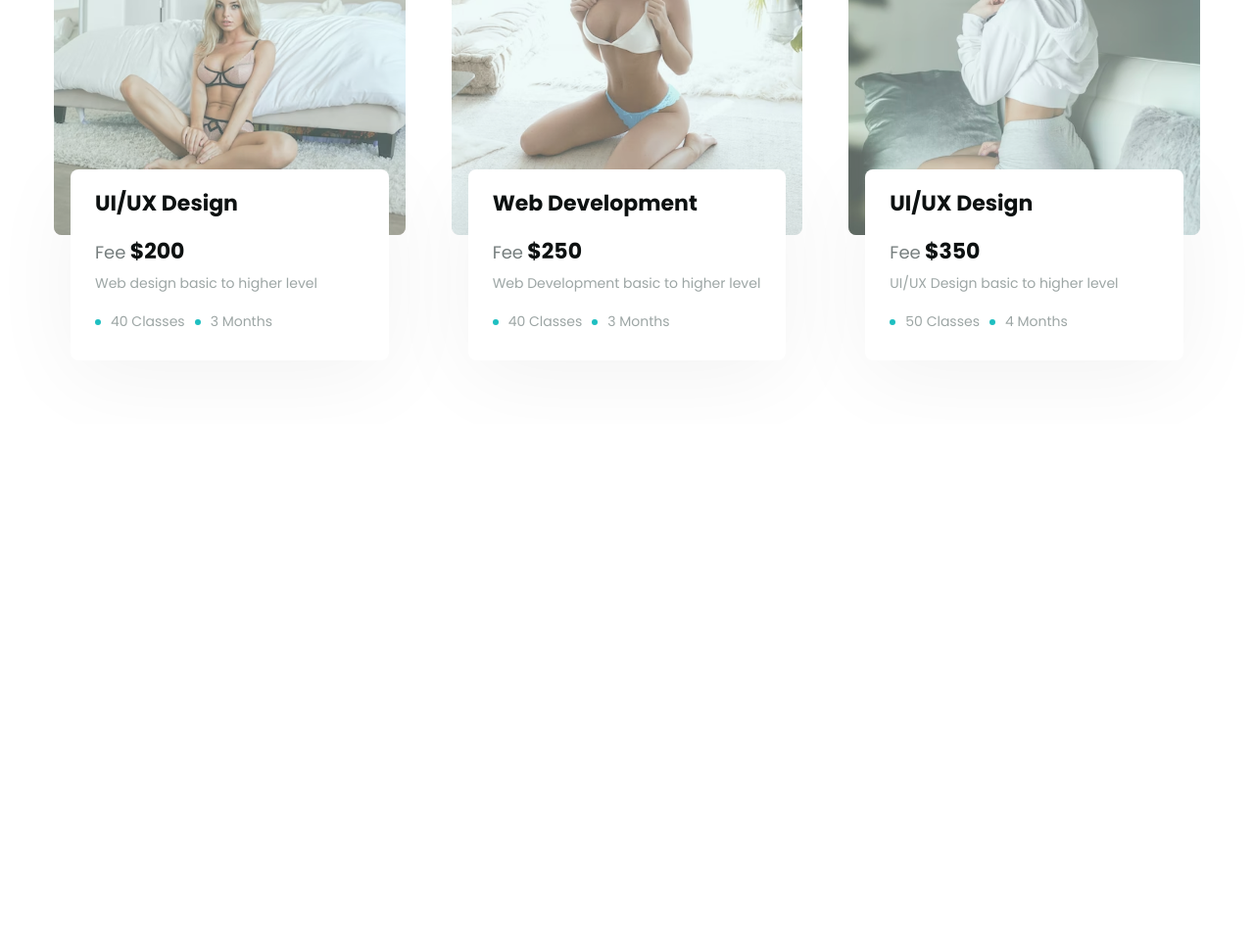
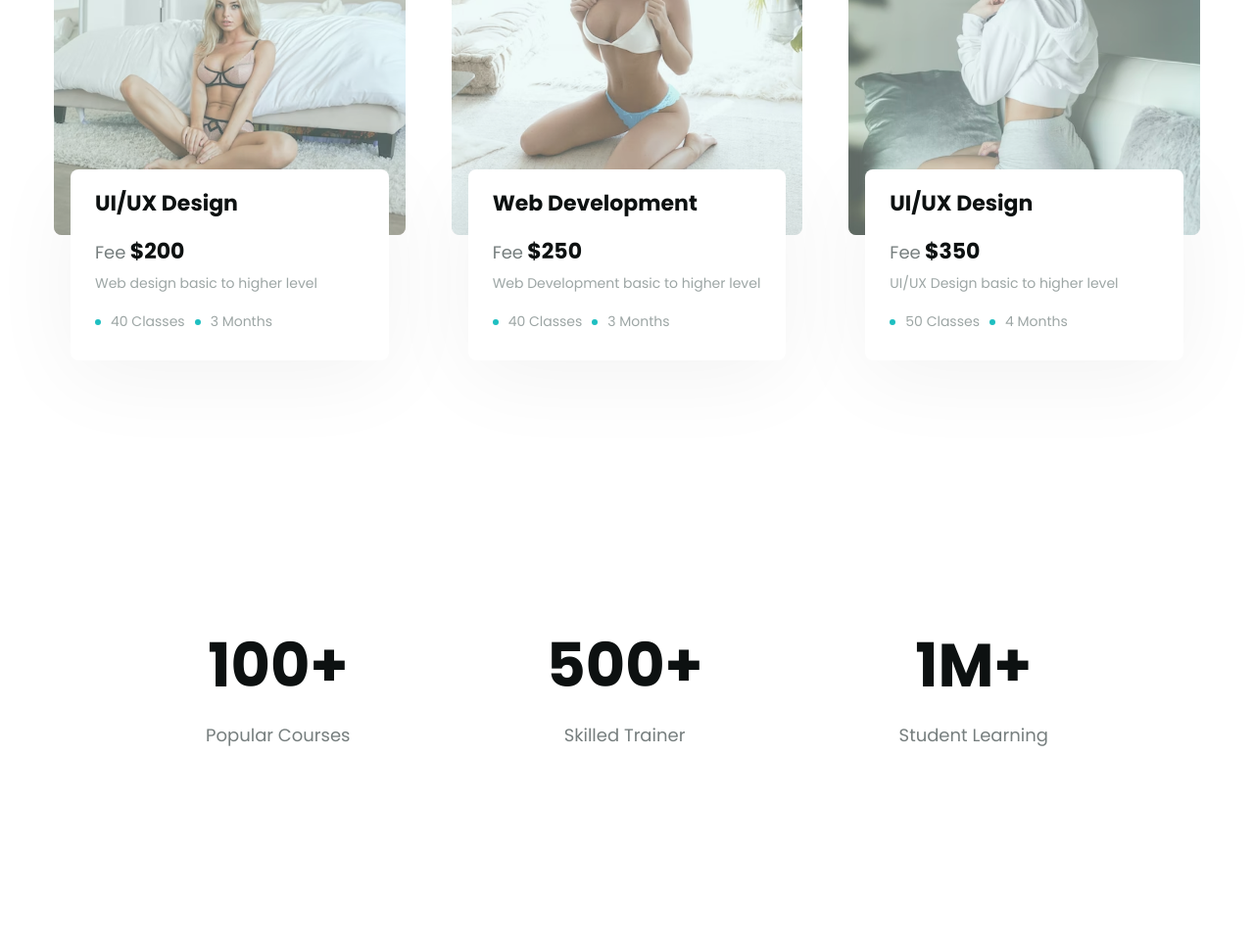
Before and after one commit to 777hanh777hanh/project_02_s, a plain HTML site: page index.html in a window 1280 px wide. Shown: the part 2070-3034 px from the top of the page at 98% size. Before the commit the page ends 2503 px from the top, so only its background shows below. Drawn offline with Linux system fonts and the light colour scheme.

Commit message:
add info section

```diff
--- a/assets/sass/style.scss
+++ b/assets/sass/style.scss
@@ -403,3 +403,28 @@
         }
     }
 }
+
+// Info
+.info {
+    padding: 65px 0;
+
+    &__list {
+        padding: 135px 0;
+        display: flex;
+        justify-content: center;
+        align-items: center;
+        column-gap: 200px;
+    }
+
+    &__item {
+        text-align: center;
+    }
+
+    &__heading {
+        font-size: 6.2rem;
+    }
+
+    &__desc {
+        margin-top: 11px;
+    }
+}
--- a/index.html
+++ b/index.html
@@ -389,6 +389,26 @@
             </section>
 
             <!-- Info -->
+            <section class="info">
+                <div class="container">
+                    <div class="info__list">
+                        <div class="info__item">
+                            <h2 class="info__heading section__heading">100+</h2>
+                            <p class="info__desc section__desc">Popular Courses</p>
+                        </div>
+                        <div class="info__item">
+                            <h2 class="info__heading section__heading">500+</h2>
+                            <p class="info__desc section__desc">Skilled Trainer</p>
+                        </div>
+                        <div class="info__item">
+                            <h2 class="info__heading section__heading">1M+</h2>
+                            <p class="info__desc section__desc">Student Learning</p>
+                        </div>
+                    </div>
+                </div>
+            </section>
+
+            <!-- Comment -->
         </main>
     </body>
 </html>
```
Also changed, not shown: assets/css/style.css, 1 other file.
